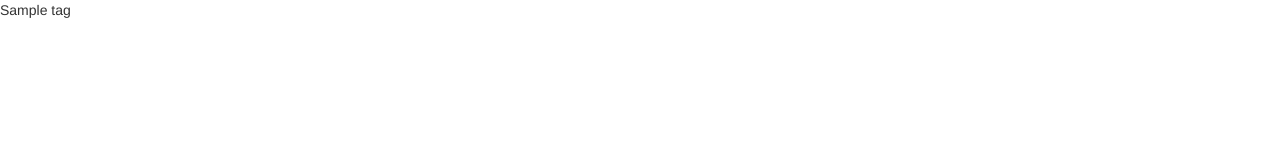
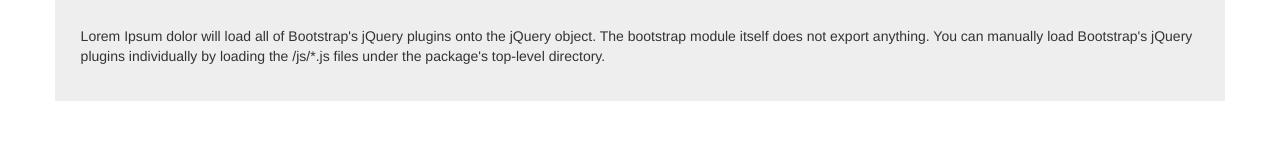
Before and after one commit to thinker3197/vwo-test, a plain HTML site: page index.html in a window 1280 px wide. Drawn offline with nearby package versions, Linux system fonts and the light colour scheme.

Commit message:
Sample edit

```diff
--- a/index.html
+++ b/index.html
@@ -6,11 +6,17 @@
         <title>VWO-Test</title>
         <meta name="description" content="">
         <meta name="viewport" content="width=device-width, initial-scale=1">
-        <link rel="stylesheet" href="https://maxcdn.bootstrapcdn.com/bootstrap/3.3.7/css/bootstrap.min.css" integrity="sha384-BVYiiSIFeK1dGmJRAkycuHAHRg32OmUcww7on3RYdg4Va+PmSTsz/K68vbdEjh4u" crossorigin="anonymous">
+        <link rel="stylesheet" href="https://maxcdn.bootstrapcdn.com/bootstrap/3.3.7/css/bootstrap.min.css"crossorigin="anonymous">
+        <style>
+            .parent {
+                background: #eee;
+                padding: 2%;
+            }
+        </style>
     </head>
     <body>
-      <div class="">
-          <p>Sample tag</p>
+      <div class="container parent">
+          <p>Lorem Ipsum dolor will load all of Bootstrap's jQuery plugins onto the jQuery object. The bootstrap module itself does not export anything. You can manually load Bootstrap's jQuery plugins individually by loading the /js/*.js files under the package's top-level directory.</p>
       </div>
     </body>
 </html>
```
